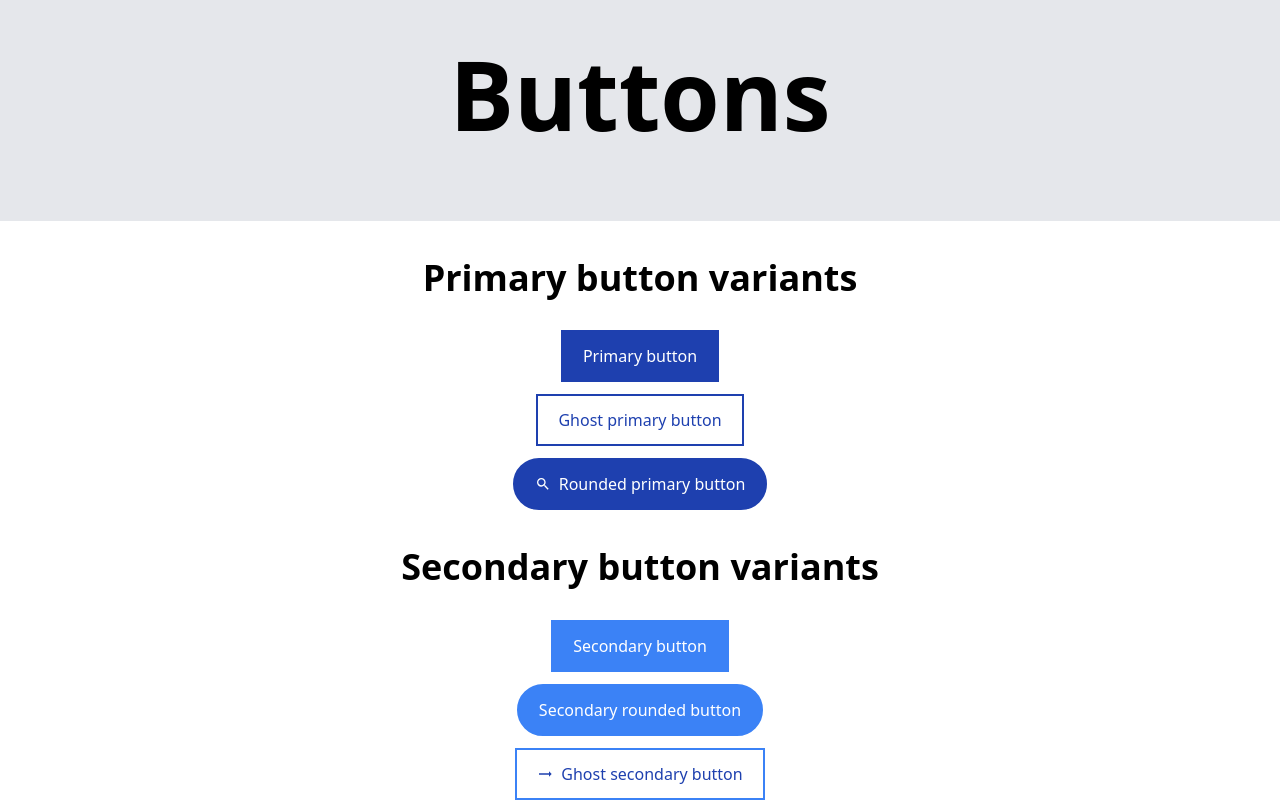
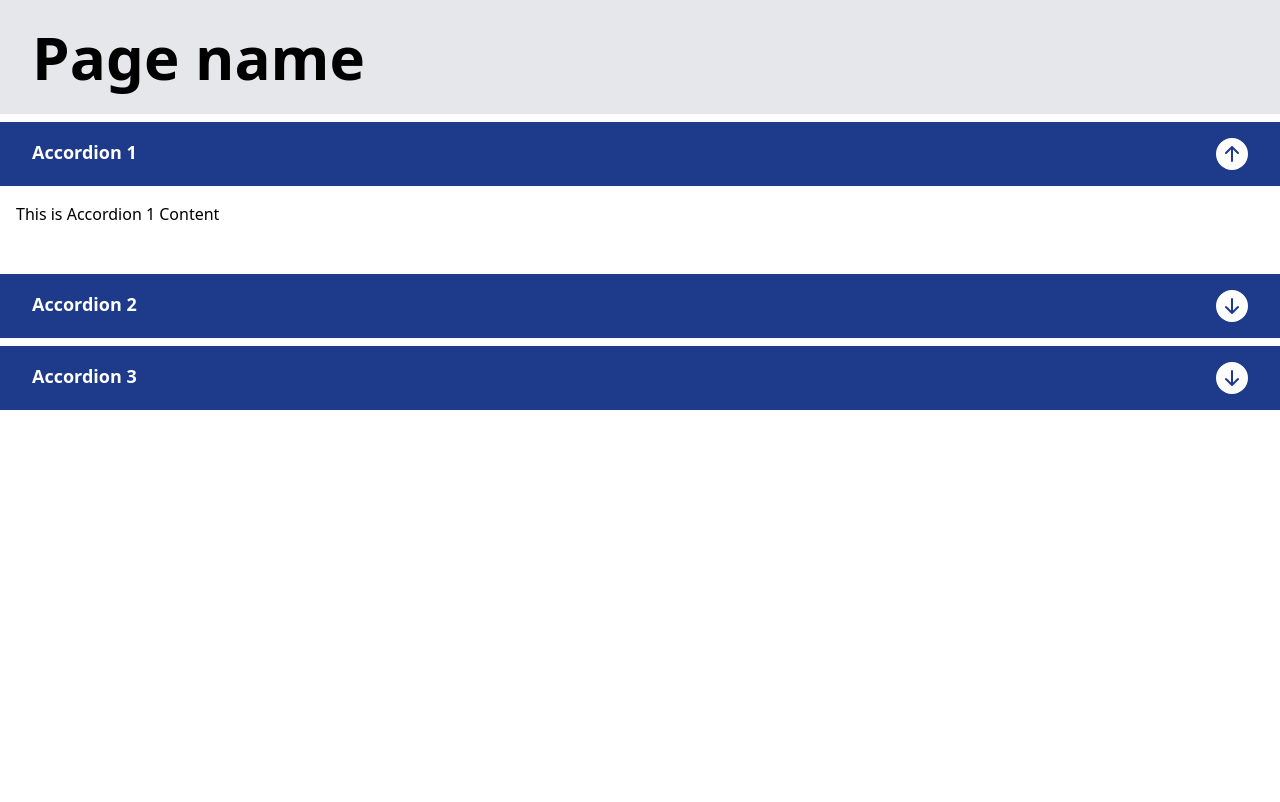
Before and after one commit to YevKo/design-system, a React (Create React App) app: page / in a window 1280 px wide. Shown: the top 802 px of the page. Built offline with nearby package versions, Linux system fonts and the light colour scheme.

Commit message:
Accordion component

```diff
--- a/src/App.css
+++ /dev/null
@@ -1,14 +0,0 @@
-.App {
-  text-align: center;
-}
-
-.App-header {
-  background-color: #282c34;
-  min-height: 200px;
-  display: flex;
-  flex-direction: column;
-  align-items: center;
-  justify-content: center;
-  font-size: calc(10px + 2vmin);
-  color: white;
-}
--- a/src/App.js
+++ b/src/App.js
@@ -1,47 +1,15 @@
-import './App.css';
-import Button from './components/buttons/Button';
+import ButtonPage from './pages/ButtonPage';
+import AccordionPage from './pages/AccordionPage';
 
 function App() {
+  const pageName="Page name";
+
   return (
     <div className="App">
-      <header className="flex flex-col justify-center bg-gray-200 px-10 py-8">
-        <h1 className="text-8xl font-semibold leading-[1.3] mb-8">Buttons</h1>
+      <header className="flex flex-col justify-center bg-gray-200 px-8 py-6">
+        <h1 className="text-6xl font-semibold leading-[1.1]">{ pageName }</h1>
       </header>
-      <div className="flex flex-col gap-8 text-left py-8">
-        <article className="flex flex-col gap-3 items-center">
-          <header><h2 className="text-4xl font-semibold leading-snug mb-4">Primary button variants</h2></header>
-          <div>
-            <Button primary onClick={() => {console.log('Clicked')}}>Primary button</Button>
-          </div>
-          <div>
-            <Button primary ghost>Ghost primary button</Button>
-          </div>
-          <div>
-            <Button primary rounded icon="search">Rounded primary button</Button>
-          </div>
-        </article>
-        <article className="flex flex-col gap-3 items-center">
-          <header><h2 className="text-4xl font-semibold leading-snug mb-4">Secondary button variants</h2></header>
-          <div>
-            <Button secondary>Secondary button</Button>
-          </div>
-          <div>
-            <Button secondary rounded>Secondary rounded button</Button>
-          </div>
-          <div>
-            <Button secondary ghost icon="arrow">Ghost secondary button</Button>
-          </div>
-        </article>
-        <article className="flex flex-col gap-3 items-center">
-          <header><h2 className="text-4xl font-semibold leading-snug mb-4">Tertiary button variants</h2></header>
-          <div>
-            <Button tertiary icon="download">Tertiary button</Button>
-          </div>
-          <div>
-            <Button tertiary ghost rounded>Ghost tertiary button</Button>
-          </div>
-        </article>
-      </div>
+      <AccordionPage />
     </div>
   );
 }
--- /dev/null
+++ b/src/components/accordions/Accordion.js
@@ -0,0 +1,30 @@
+import React, { useState } from 'react';
+import AccordionItem from './AccordionItem';
+
+function Accordion( { items }) {
+
+  const [activeIndex, setActiveIndex] = useState(0);
+  const handleSetIndex = (nextIndex) => {
+    setActiveIndex(currentActiveIndex => {
+      return  currentActiveIndex === nextIndex ? -1 : nextIndex;
+    });
+  }
+
+  const renderedAccordions = items.map((item, index) => {
+      return <div key={index}>
+        <AccordionItem
+            title={item.title}
+            index={index}
+            activeIndex={activeIndex}
+            setActiveIndex
+            onClick={handleSetIndex}
+          >
+            {item.content}
+        </AccordionItem>
+    </div>
+  });
+
+  return renderedAccordions;
+
+};
+export default Accordion;
--- /dev/null
+++ b/src/components/accordions/AccordionItem.js
@@ -0,0 +1,33 @@
+import React from 'react';
+
+import { BsFillArrowDownCircleFill, BsFillArrowUpCircleFill } from "react-icons/bs"
+
+const AccordionItem = ({ title, children, index, activeIndex, onClick }) => {
+
+    const isExpanded = index == activeIndex;
+
+    return (
+        <div className="flex flex-col justify-center">
+            <button onClick={() => onClick(index)} className="flex w-1/2 text-lg justify-between px-8 py-4 mt-2 bg-blue-900 min-w-full">
+                <div className="flex">
+                    <div className="text-white font-bold">{title}</div>
+                </div>
+                <div className="flex text-white">
+                    {isExpanded ? (
+                        <BsFillArrowUpCircleFill className="w-8 h-8"/>
+                        ) :
+                        <BsFillArrowDownCircleFill className="w-8 h-8" />
+                    }
+                </div>
+            </button>
+
+            {isExpanded &&
+                <div className="shadow-3xl rounded-2xl shadow-cyan-500/50 p-4 mb-6">
+                    {children}
+                </div>
+            }
+        </div>
+    );
+};
+
+export default AccordionItem;
--- /dev/null
+++ b/src/pages/AccordionPage.js
@@ -0,0 +1,30 @@
+import Accordion from '../components/accordions/Accordion'
+
+function AccordionPage() {
+
+    const accordionItems = [
+        {
+            id: 1,
+            title: "Accordion 1",
+            content: "This is Accordion 1 Content"
+        },
+        {
+            id: 2,
+            title: "Accordion 2",
+            content: "This is Accordion 2 Content"
+        },
+        {
+            id: 3,
+            title: "Accordion 3",
+            content: "This is Accordion 3 Content"
+        },
+    ];
+
+    return (
+        <div className="AccordionsPage">
+            <Accordion items={accordionItems} />
+        </div>
+    );
+}
+
+export default AccordionPage;
--- /dev/null
+++ b/src/pages/ButtonPage.js
@@ -0,0 +1,46 @@
+import Button from '../components/buttons/Button';
+
+function buttonPage() {
+  return (
+    <div className="ButtonPage">
+
+      <div className="flex flex-col gap-8 text-left py-8">
+        <article className="flex flex-col gap-3 items-center">
+          <header><h2 className="text-4xl font-semibold leading-snug mb-4">Primary button variants</h2></header>
+          <div>
+            <Button primary onClick={() => {console.log('Clicked')}}>Primary button</Button>
+          </div>
+          <div>
+            <Button primary ghost>Ghost primary button</Button>
+          </div>
+          <div>
+            <Button primary rounded icon="search">Rounded primary button</Button>
+          </div>
+        </article>
+        <article className="flex flex-col gap-3 items-center">
+          <header><h2 className="text-4xl font-semibold leading-snug mb-4">Secondary button variants</h2></header>
+          <div>
+            <Button secondary>Secondary button</Button>
+          </div>
+          <div>
+            <Button secondary rounded>Secondary rounded button</Button>
+          </div>
+          <div>
+            <Button secondary ghost icon="arrow">Ghost secondary button</Button>
+          </div>
+        </article>
+        <article className="flex flex-col gap-3 items-center">
+          <header><h2 className="text-4xl font-semibold leading-snug mb-4">Tertiary button variants</h2></header>
+          <div>
+            <Button tertiary icon="download">Tertiary button</Button>
+          </div>
+          <div>
+            <Button tertiary ghost rounded>Ghost tertiary button</Button>
+          </div>
+        </article>
+      </div>
+    </div>
+  );
+}
+
+export default buttonPage;
```
